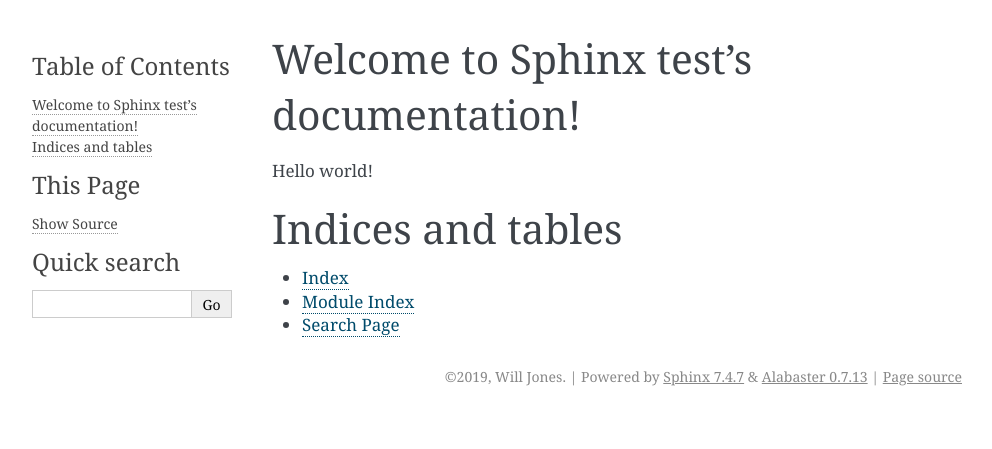
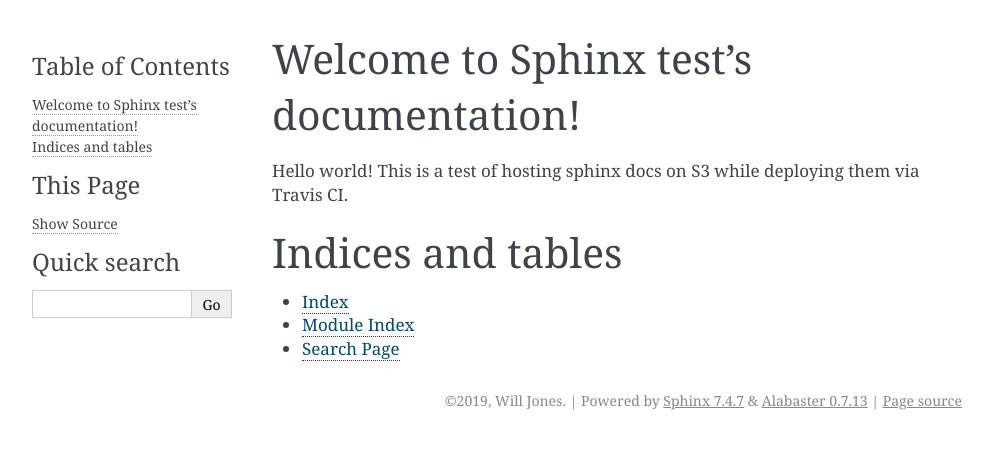
Before and after one commit to wjones127/sphinx-ci-test, a Sphinx documentation site: the page built from source/index.rst, in a window 1280 px wide. Shown: the top 449 px of the page, without its empty margins (148-1140 px from the left). Built offline with Sphinx 7.4.7, drawn with Linux system fonts in a browser that asks for light colours.

Commit message:
Update text

```diff
--- a/source/index.rst
+++ b/source/index.rst
@@ -6,7 +6,8 @@
 Welcome to Sphinx test's documentation!
 =======================================
 
-Hello world!
+Hello world! This is a test of hosting sphinx docs
+on S3 while deploying them via Travis CI.
 
 .. toctree::
    :maxdepth: 2
```
